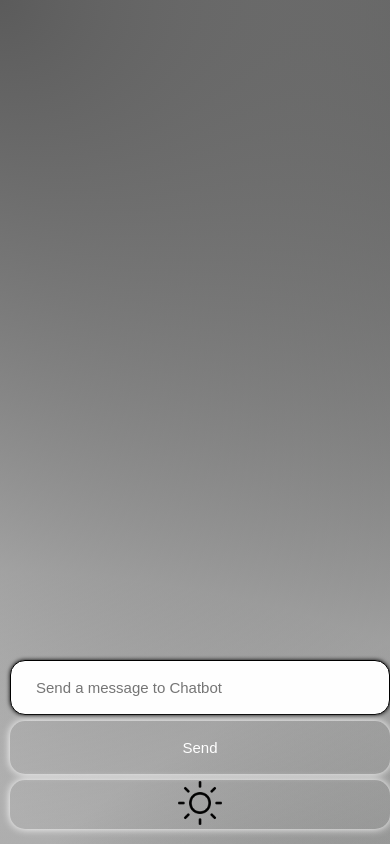
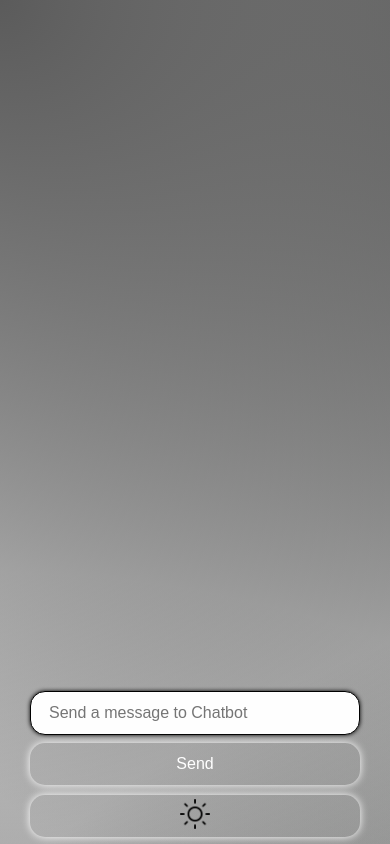
Before and after one commit to prathamrathore115/chat-bot, a React (Vite) app: page / in a window 390 px wide. Built offline with nearby package versions, Linux system fonts and the light colour scheme.

Commit message:
fix responsive styling

```diff
--- a/src/App.css
+++ b/src/App.css
@@ -1,19 +1,58 @@
-
 .app-container {
     display: flex;
     flex-direction: column;
     margin: auto;
     width: 800px;
-    max-height: 100vh;
+    max-height: 100dvh;
     flex-grow: 1;
 }
 
 @media screen and (max-width: 500px) {
     .app-container {
-        width: 400px;
+        width: 350px;
     }
 
     .chat-input-container {
         flex-direction: column;
     }
+
+    .chat-message-profile {
+        width: 30px;
+        height: 30px;
+    }
+
+    .chat-message-text {
+        font-size: 16px;
+    }
+
+    .chat-input-container {
+        margin-bottom: 5px;
+        margin-top: 12px;
+        flex-grow: 1;
+    }
+
+    .chat-message-container {
+        margin-top: 5px;
+    }
+
+    .chat-send-btn {
+        padding: 12px 18px;
+        margin: 8px 10px;
+        font-size: 16px;
+    }
+
+    .chat-input {
+        padding: 12px 18px;
+        font-size: 16px;
+    }
+
+    .theme-btn {
+        padding: 4px 18px;
+        margin: 2px 10px;
+        font-size: 16px;
+    }
+
+    .theme-img {
+        width: 30px;
+    }
 }
--- a/src/components/ChatMessages.css
+++ b/src/components/ChatMessages.css
@@ -4,5 +4,5 @@
     margin-top: 20px;
     overflow: scroll;
     scrollbar-width: none;
-    height: 100vh;
+    height: 100dvh;
 }
```
